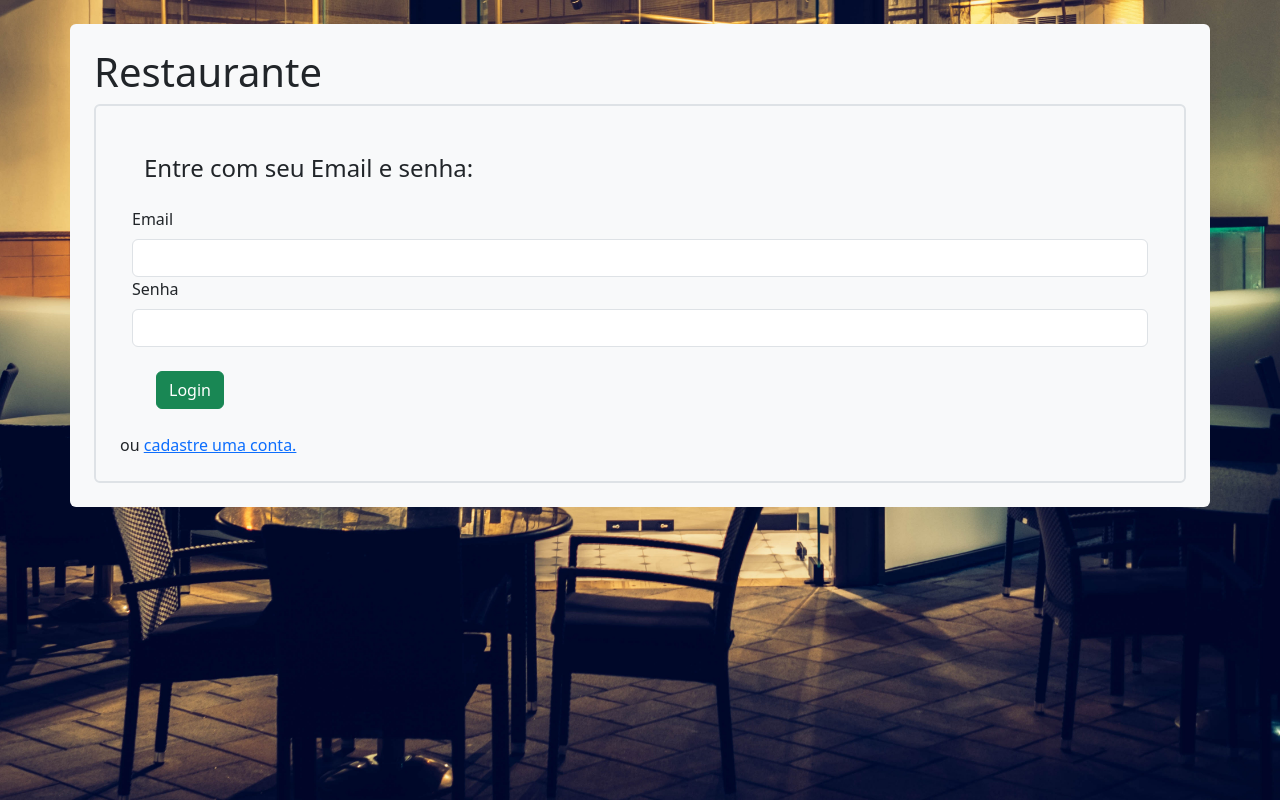
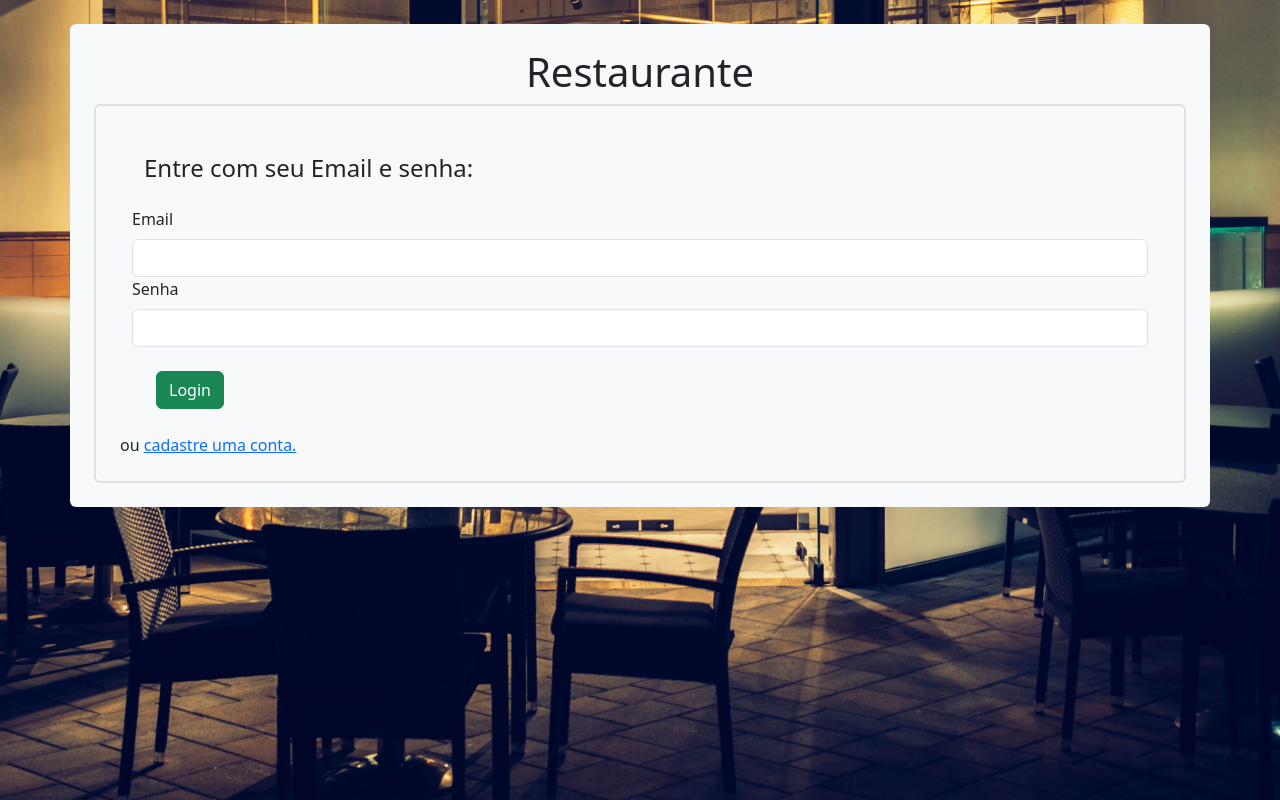
Before and after one commit to DiegoHCR-code/TrabalhoFinalBD2, a React (Create React App) app: page / in a window 1280 px wide. Built offline with nearby package versions, Linux system fonts and the light colour scheme; no server answers.

Commit message:
Arrumando

```diff
--- a/src/componentes/CustoMensal.jsx
+++ b/src/componentes/CustoMensal.jsx
@@ -45,11 +45,12 @@ function FolhaPagamento() {
     return (
         <>{
             <div className="w-75 m-auto">
+                <div className="d">
                 <h2>Gerar folha pagamento:</h2>
                 <div className="container-sm m-2 p-2 bg-info-subtle rounded">
                     <PainelFolha fkFuncionario={state.user} />
                 </div>
-                <table className="table table-light m-2">
+                <table className="table table-white m-2">
                     <thead>
                         <tr>
                             <th>Codigo</th>
@@ -68,6 +69,7 @@ function FolhaPagamento() {
                     </thead>
                 </table>
                 <button className="btn btn-primary btn-lg" onClick={() => navigate(-1)}>Voltar</button>
+                </div>
             </div>}
         </>
     );
--- a/src/componentes/FotoUsuario.jsx
+++ b/src/componentes/FotoUsuario.jsx
@@ -103,8 +103,8 @@ function FotoUsuario({c}) {
                     :
                     <>
                         { }
-                        <h3>Para cadastrar outra foto é preciso deletar a atual</h3>
-                        <Row justifyContent="center">
+                        <div justifyContent="center">
+                        <Row >
                             {
                                 images.map((image) => {
                                     return (
@@ -119,8 +119,10 @@ function FotoUsuario({c}) {
                                     );
                                 }
                                 )
+
                             }
                         </Row>
+                        </div>
                     </>
 
                 }
--- a/src/componentes/FuncionarioForm.jsx
+++ b/src/componentes/FuncionarioForm.jsx
@@ -108,7 +108,7 @@ function FuncionarioForm() {
     }
 
     return (
-        <div className="container-xl p-2 mx-auto bg-light rounded border border-4">
+        <div className="container p-2 mx-auto bg-light rounded border border-4">
             <h4 className="m-4 fw-bold">Editando as informações do {state.user.propria ? "seu cadastro" : `cadastro de: ${infoUsuario.nome}`} </h4>
             <form id="form-editar" className="d-flex flex-column align-items-start " onSubmit={(e) => e.preventDefault()}>
 
--- a/src/componentes/Home.jsx
+++ b/src/componentes/Home.jsx
@@ -12,7 +12,11 @@ function App() {
 
   return (
     <main className='container-xl rounded mx-auto my-4 bg-light p-4'>
+       <div className="centered">
+      <div  className="home">
       <h1>Restaurante</h1>
+      </div>
+      </div>
       {(session && user) ?
         <div className='m-4 p-4 bg-light'>
           {user.eGerente ? <PainelGerente /> : ""}
--- a/src/componentes/PainelFuncionario.jsx
+++ b/src/componentes/PainelFuncionario.jsx
@@ -10,7 +10,12 @@ function PainelFuncionario() {
 
   return (
     <>
+      <div className="centered">
+        <div className="home">
           <h4>Painel do Funcionario</h4>
+        </div>
+      </div>
+
 
       <div className="c">
         <div className="card" >
--- a/src/componentes/PainelGerente.jsx
+++ b/src/componentes/PainelGerente.jsx
@@ -16,7 +16,11 @@ function PainelGerente() {
   return (
 
     <>
+      <div className="centered">
+      <div  className="home">
       <h4>Painel do gerente</h4>
+      </div>
+      </div>
       <div className="c">
         <div className="card" >
           <img src={gerenciarfunc} className="card-img-top img" alt="Imagem do Card" />
--- a/src/index.css
+++ b/src/index.css
@@ -21,3 +21,25 @@ body {
     border-radius: 25px;
     background-color: white;
 }
+
+.home{
+   justify-content: center;
+   align-items: center;
+}
+
+
+
+  .centered {
+    display: flex;
+    justify-content: center;
+    align-items: center;
+    flex-direction: column;
+  }
+  .home {
+    text-align: center;
+  }
+
+  .container{
+    background-color: rgba(255, 255, 255, 0.464);
+    margin-top: 50px;
+  }
--- a/src/index.jsx
+++ b/src/index.jsx
@@ -20,6 +20,8 @@ import Gerarfolha from './componentes/proceduregerarfolha';
 import Gerarcusto from './componentes/procedurecustomensal';
 import Folhapagamento from './componentes/Folhapagamento';
 import GerenciarPratos from './componentes/GerenciarPratos';
+
+import CustoMensal from './componentes/CustoMensal';
 
 
 const root = ReactDOM.createRoot(document.getElementById('root'));
@@ -75,6 +77,10 @@ const router = createBrowserRouter([
         element: <Gerarcusto/>
       },
       {
+        path: "/CustoMensal",
+        element: <CustoMensal/>
+      },
+      {
         path: "/Folhapagamento",
         element: <Folhapagamento />
       },
```
Lines whose indentation alone changed are shown as unchanged.
